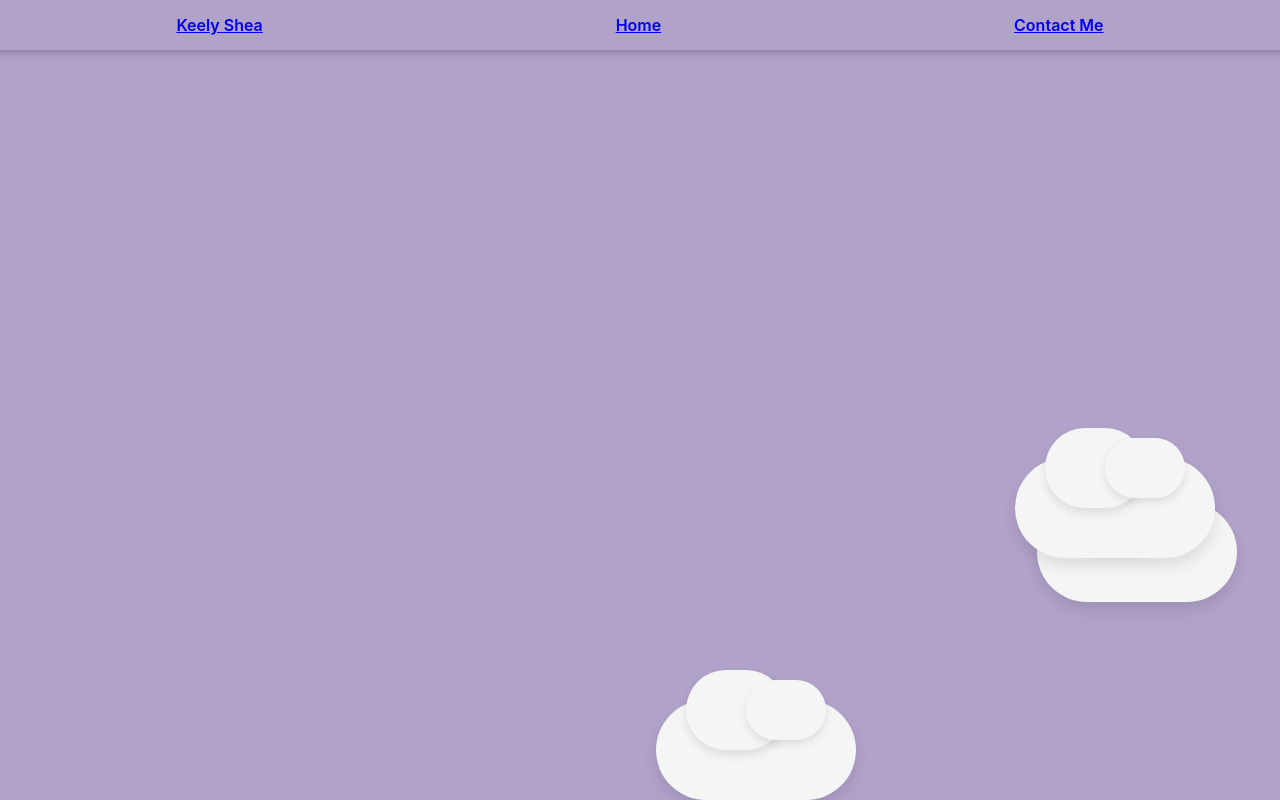
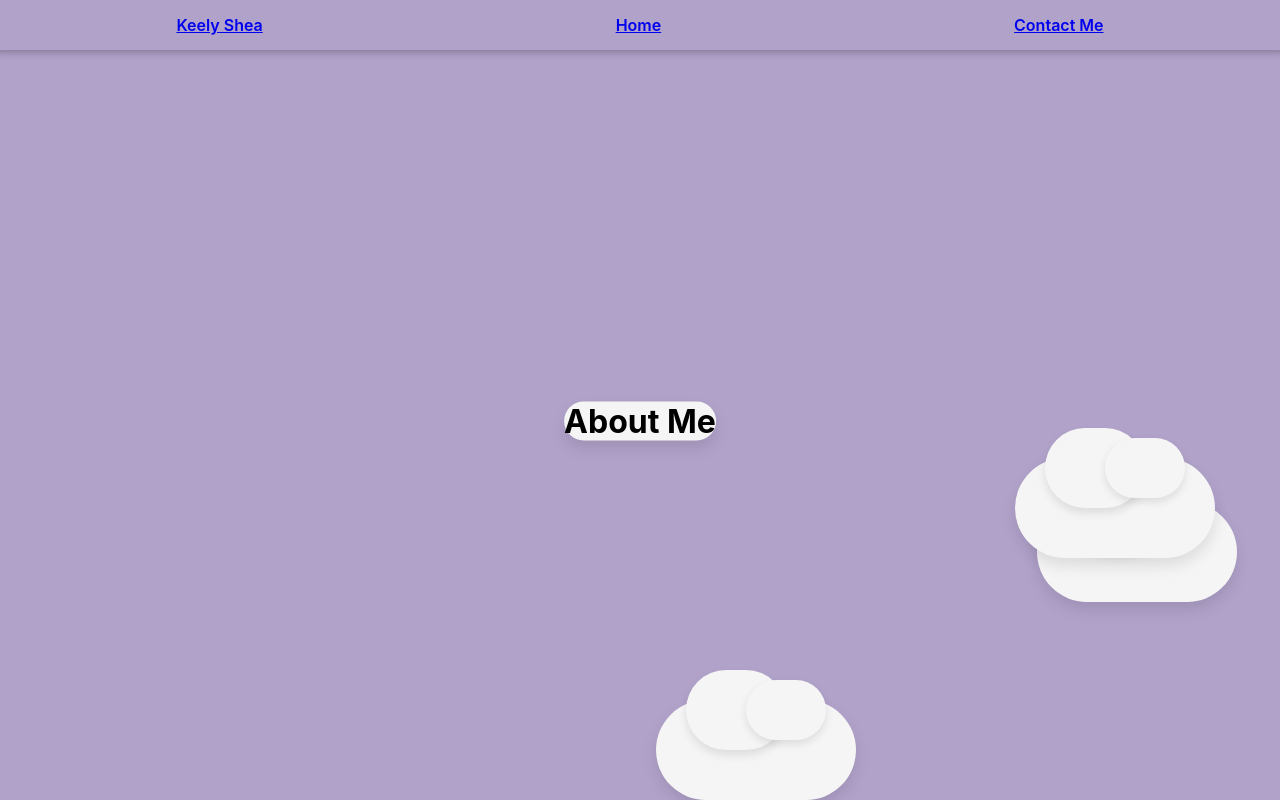
Before and after one commit to Zacharyjsultan/KSS-50, a React (Create React App) app: page /about in a window 1280 px wide. Built offline with nearby package versions, Linux system fonts and the light colour scheme.

Commit message:
got container over clouds with z-index

```diff
--- a/src/Components/About.css
+++ b/src/Components/About.css
@@ -21,6 +21,7 @@
   background-color: #f5f5f5;
   border-radius: 100px;
   box-shadow: 0px 8px 15px rgba(0, 0, 0, 0.1);
+  z-index: 1;
 }
 .giant-cloud::before,
 .giant-cloud::after {
@@ -45,3 +46,15 @@
   right: 30px;
   box-shadow: 0px 4px 8px rgba(0, 0, 0, 0.1);
 }
+
+.about-container {
+  position: absolute;
+  top: 50%;
+  left: 50%;
+  transform: translate(-50%, -50%);
+  z-index: 2;
+  background-color: #f5f5f5;
+  border-radius: 20px;
+  box-shadow: 0px 8px 15px rgba(0, 0, 0, 0.1);
+  z-index: 2;
+}
--- a/src/Components/About.jsx
+++ b/src/Components/About.jsx
@@ -9,7 +9,9 @@ export default function About() {
     <div className="about-background">
       <Header />
       <div className="container">
-        <div></div>
+        <div>
+          <h1 className="about-container">About Me</h1>
+        </div>
         <div className="cloud-background"></div>
         <Clouds />
       </div>
--- a/src/Components/components/Clouds.jsx
+++ b/src/Components/components/Clouds.jsx
@@ -24,11 +24,7 @@ export default function Clouds() {
       top: randomPosition.y + "px",
     };
 
-    return (
-      <div className="giant-cloud" style={cloudStyle} key={index}>
-        {/* Cloud content */}
-      </div>
-    );
+    return <div className="giant-cloud" style={cloudStyle} key={index}></div>;
   });
 
   return (
```
